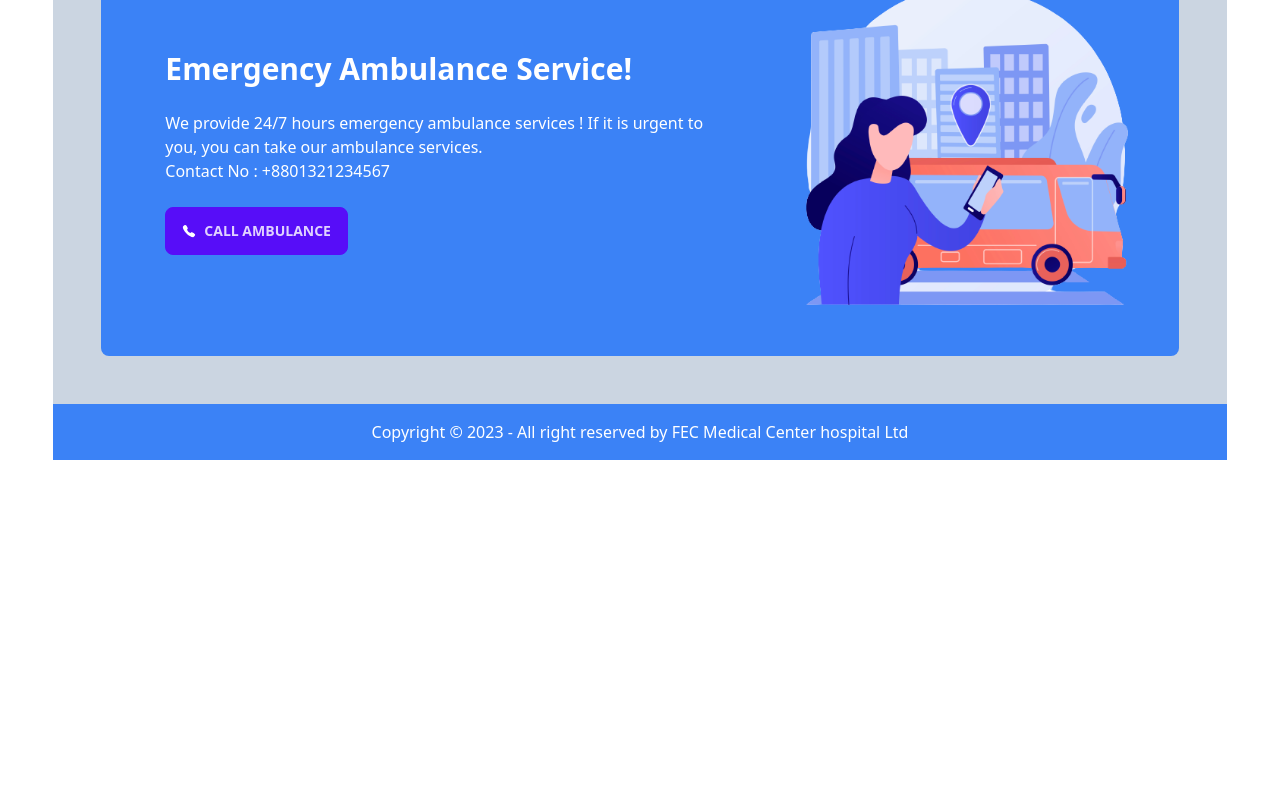
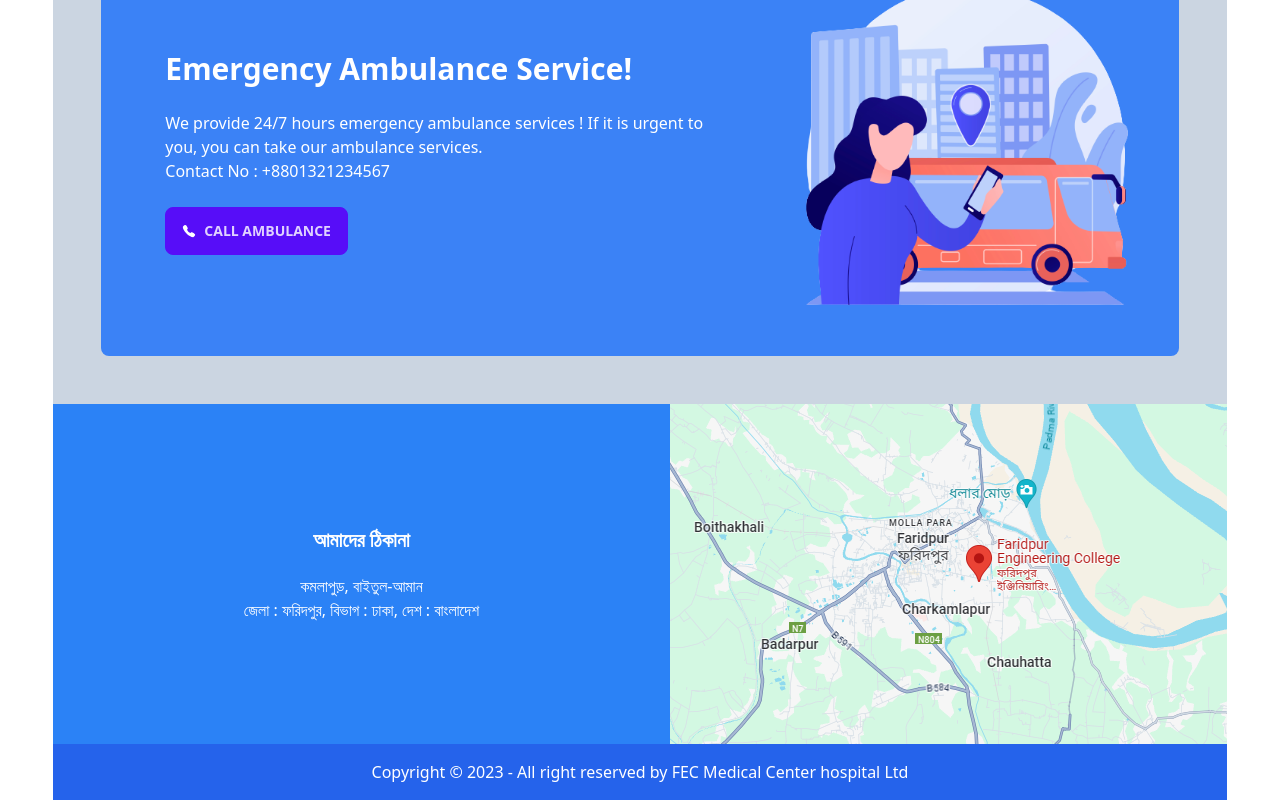
Before and after one commit to NafisOfficial/Hospital-management-system, a React (Vite) app: page / in a window 1280 px wide. Shown: the part 1551-2351 px from the top of the page. Before the commit the page ends 2011 px from the top, so only its background shows below. Built offline with nearby package versions, Linux system fonts and the light colour scheme; no server answers.

Commit message:
homepage complete

```diff
--- a/package.json
+++ b/package.json
@@ -10,13 +10,16 @@
     "preview": "vite preview"
   },
   "dependencies": {
+    "@types/mapbox-gl": "^3.1.0",
     "firebase": "^10.7.1",
     "localforage": "^1.10.0",
+    "mapbox-gl": "^3.2.0",
     "match-sorter": "^6.3.1",
     "react": "^18.2.0",
     "react-dom": "^18.2.0",
     "react-hook-form": "^7.49.2",
     "react-icons": "^4.12.0",
+    "react-map-gl": "^7.1.7",
     "react-responsive-carousel": "^3.2.23",
     "react-router-dom": "^6.18.0",
     "sort-by": "^1.2.0"
--- a/src/Components/Footer/Footer.jsx
+++ b/src/Components/Footer/Footer.jsx
@@ -2,7 +2,7 @@
 const Footer = () => {
     return (
         <div>
-            <footer className="bg-blue-500 text-white">
+            <footer className="bg-blue-600 text-white">
                 <aside className='text-center py-4'>
                     <p>Copyright © 2023 - All right reserved by FEC Medical Center hospital Ltd</p>
                 </aside>
--- a/src/Pages/Home/Home/Home.jsx
+++ b/src/Pages/Home/Home/Home.jsx
@@ -1,4 +1,5 @@
 import Banner from '../Banner/Banner';
+import Maps from '../Maps/Maps';
 import Parallax from '../Parallax/Parallax';
 import Services from '../Services/Services';
 
@@ -9,6 +10,7 @@ const Home = () => {
             <Parallax/>
             <Services/>
             <Banner/>
+            <Maps/>
         </div>
     );
 }
--- a/src/Pages/Home/Maps/Maps.jsx
+++ b/src/Pages/Home/Maps/Maps.jsx
@@ -1,11 +1,19 @@
-import React from 'react';
+import React from "react";
+import map from "../../../assets/Photos/banner/Map.png";
 
 const Maps = () => {
-    return (
-        <div>
-            This is maps section.
+  return (
+    <div className="flex justify-between bg-[#2b82f6]">
+      <div className="flex justify-center items-center flex-col mx-auto gap-5">
+        <h3 className="font-bold text-xl">আমাদের ঠিকানা</h3>
+        <div className="text-center">
+          <p>কমলাপুড়, বাইতুল-আমান</p>
+          <p>জেলা : ফরিদপুর, বিভাগ : ঢাকা, দেশ : বাংলাদেশ</p>
         </div>
-    );
-}
+      </div>
+      <img src={map} alt="map" />
+    </div>
+  );
+};
 
 export default Maps;
```
Also changed, not shown: src/assets/Photos/banner/Map.png (added), 1 other file (tests, documents, lock files or other folders).
